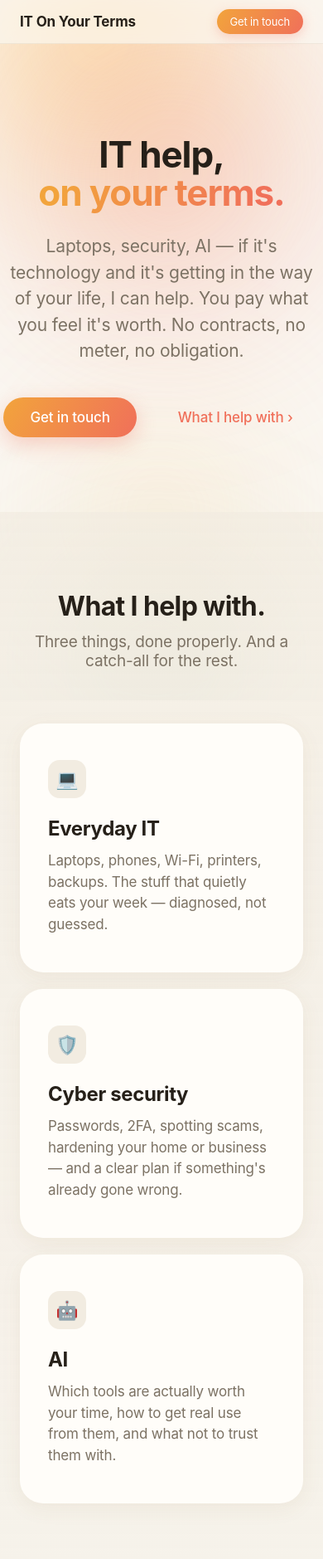
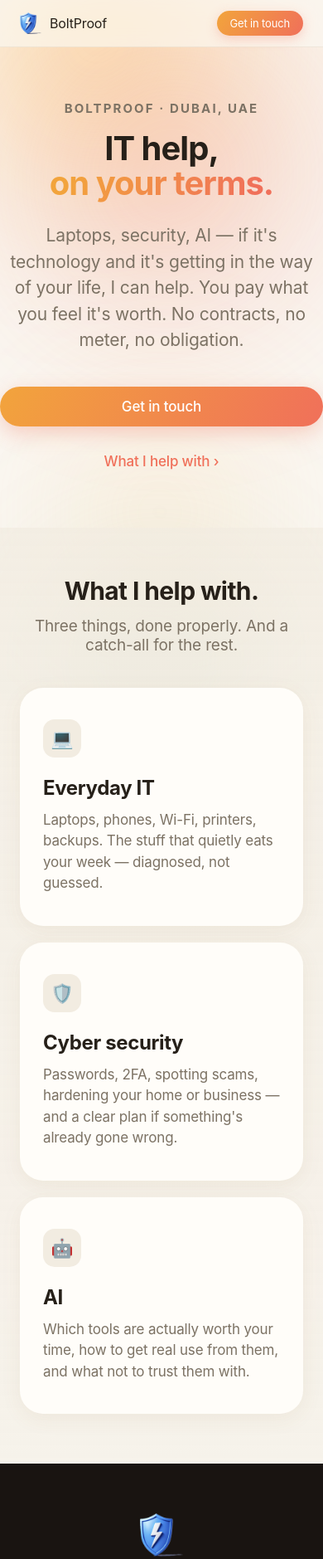
Before and after one commit to boltproof/it-on-your-terms, a plain HTML site: page index.html in a window 390 px wide. Shown: the top 1879 px of the page at 83% size. Drawn offline with Linux system fonts and the light colour scheme.

Commit message:
BoltProof branding: logo mark in nav, hero overline, section marks, footer; mobile spacing pass

```diff
--- a/index.html
+++ b/index.html
@@ -3,8 +3,8 @@
 <head>
 <meta charset="utf-8">
 <meta name="viewport" content="width=device-width, initial-scale=1">
-<title>IT On Your Terms</title>
-<meta name="description" content="Corporate tech by day. Your IT problems by choice. Laptops, security, AI — you pay what you feel, no obligation.">
+<title>BoltProof — IT help, on your terms</title>
+<meta name="description" content="BoltProof — IT help on your terms. Corporate tech by day; your IT problems by choice. Laptops, security, AI — you pay what you feel, no obligation.">
 <link rel="icon" href="/assets/favicon.ico" type="image/x-icon">
 <link rel="apple-touch-icon" href="/assets/apple-touch-icon.png">
 <meta name="theme-color" content="#faf7f2">
@@ -57,7 +57,7 @@
   }
 
   .page { position: relative; z-index: 1; }
-  .wrap { max-width: var(--maxw); margin: 0 auto; padding: 0 24px; }
+  .wrap { max-width: var(--maxw); margin: 0 auto; padding: 0 28px; }
 
   /* nav */
   nav {
@@ -67,8 +67,10 @@
     background: rgba(250, 247, 242, 0.72);
     border-bottom: 1px solid rgba(140, 110, 70, 0.10);
   }
-  nav .wrap { display: flex; align-items: center; justify-content: space-between; height: 52px; }
-  nav .wordmark { font-size: 17px; font-weight: 650; letter-spacing: -0.01em; }
+  nav .wrap { display: flex; align-items: center; justify-content: space-between; height: 56px; }
+  nav .brand { display: flex; align-items: center; gap: 10px; text-decoration: none; color: var(--text); }
+  nav .brand img { width: 26px; height: 26px; display: block; }
+  nav .brand span { font-size: 17px; font-weight: 700; letter-spacing: -0.015em; }
   nav a.nav-cta {
     font-size: 13px; color: #fff; text-decoration: none; border-radius: 980px; padding: 7px 16px;
     background: linear-gradient(120deg, var(--warm), var(--coral));
@@ -76,8 +78,9 @@
   }
 
   /* hero */
-  .hero { text-align: center; padding: 110px 0 90px; }
-  .hero h1 { font-size: clamp(44px, 7vw, 80px); font-weight: 700; letter-spacing: -0.025em; line-height: 1.05; }
+  .hero { text-align: center; padding: 96px 0 80px; }
+  .hero .overline { font-size: 15px; font-weight: 650; letter-spacing: 0.14em; text-transform: uppercase; color: var(--muted); margin-bottom: 22px; }
+  .hero h1 { font-size: clamp(40px, 7vw, 76px); font-weight: 700; letter-spacing: -0.025em; line-height: 1.05; }
   .hero h1 span {
     background: linear-gradient(115deg, var(--warm) 10%, var(--coral) 90%);
     -webkit-background-clip: text; background-clip: text; color: transparent;
@@ -93,17 +96,17 @@
   .btn.ghost::after { content: " ›"; }
 
   /* sections */
-  section { padding: 96px 0; position: relative; }
+  section { padding: 88px 0; position: relative; }
   section.alt { background: linear-gradient(180deg, rgba(242, 236, 225, 0.75), rgba(242, 236, 225, 0.45)); }
   section.dark { background: var(--dark); color: var(--on-dark); }
-  .sec-head { text-align: center; margin-bottom: 64px; }
-  .sec-head h2 { font-size: clamp(32px, 4.6vw, 48px); font-weight: 700; letter-spacing: -0.02em; line-height: 1.1; }
-  .sec-head p { margin-top: 14px; font-size: 19px; color: var(--muted); }
+  .sec-head { text-align: center; margin-bottom: 56px; }
+  .sec-head .mark { width: 52px; height: 52px; margin: 0 auto 18px; display: block; }
+  .sec-head h2 { font-size: clamp(30px, 4.6vw, 46px); font-weight: 700; letter-spacing: -0.02em; line-height: 1.1; }
+  .sec-head p { margin-top: 14px; font-size: 19px; color: var(--muted); max-width: 620px; margin-left: auto; margin-right: auto; }
   section.dark .sec-head p { color: var(--muted-dark); }
 
   /* tiles */
   .trio { display: grid; grid-template-columns: repeat(3, 1fr); gap: 20px; }
-  @media (max-width: 760px) { .trio { grid-template-columns: 1fr; } }
   .tile { background: var(--card); border-radius: 28px; padding: 44px 34px; min-height: 300px;
     box-shadow: 0 6px 24px rgba(140, 100, 50, 0.08); }
   .tile h3 { font-size: 24px; font-weight: 700; letter-spacing: -0.015em; }
@@ -113,20 +116,20 @@
 
   /* steps */
   .steps { display: grid; grid-template-columns: repeat(3, 1fr); gap: 20px; }
-  @media (max-width: 760px) { .steps { grid-template-columns: 1fr; } }
   .step { padding: 8px 26px; }
   .step .n { font-size: 60px; font-weight: 700; letter-spacing: -0.03em; color: rgba(247, 242, 234, 0.20); }
   .step h3 { font-size: 24px; font-weight: 700; margin-top: 14px; letter-spacing: -0.015em; }
   .step p { margin-top: 10px; font-size: 17px; color: var(--muted-dark); line-height: 1.5; }
 
   /* pay */
-  .pay { text-align: center; padding: 104px 0; }
-  .pay h2 { font-size: clamp(36px, 5vw, 56px); font-weight: 700; letter-spacing: -0.025em; line-height: 1.08; }
+  .pay { text-align: center; padding: 96px 0; }
+  .pay .mark { width: 64px; height: 64px; margin: 0 auto 24px; display: block; }
+  .pay h2 { font-size: clamp(34px, 5vw, 54px); font-weight: 700; letter-spacing: -0.025em; line-height: 1.08; }
   .pay p { margin: 24px auto 0; max-width: 580px; font-size: 20px; line-height: 1.5; color: var(--muted); }
+  .pay .sign { margin-top: 28px; font-size: 15px; font-weight: 700; letter-spacing: 0.12em; text-transform: uppercase; color: var(--muted); }
 
   /* contact */
   .contact { display: grid; grid-template-columns: 1fr 1fr; gap: 20px; }
-  @media (max-width: 760px) { .contact { grid-template-columns: 1fr; } }
   .c-card { background: var(--card); border-radius: 28px; padding: 40px 34px; text-decoration: none; color: inherit; display: block;
     box-shadow: 0 6px 24px rgba(140, 100, 50, 0.08); }
   .c-card .k { display: block; font-size: 30px; margin-bottom: 18px; }
@@ -138,6 +141,26 @@
   /* footer */
   footer { position: relative; background: rgba(242, 236, 225, 0.7); padding: 40px 0; }
   footer .wrap { display: flex; justify-content: space-between; gap: 16px; flex-wrap: wrap; font-size: 13px; color: var(--muted); }
+  footer .f-brand { display: flex; align-items: center; gap: 8px; font-weight: 700; color: var(--text); }
+  footer .f-brand img { width: 18px; height: 18px; }
+
+  /* ---------- mobile ---------- */
+  @media (max-width: 760px) {
+    .wrap { padding: 0 24px; }
+    .hero { padding: 64px 0 56px; }
+    .hero .overline { margin-bottom: 18px; }
+    section { padding: 60px 0; }
+    .sec-head { margin-bottom: 40px; }
+    .trio { grid-template-columns: 1fr; }
+    .steps { grid-template-columns: 1fr; }
+    .tile { min-height: 0; padding: 38px 28px; }
+    .step { padding: 8px 20px; }
+    .contact { grid-template-columns: 1fr; }
+    .c-card { padding: 34px 28px; }
+    .pay { padding: 72px 0; }
+    .hero .btns { flex-direction: column; align-items: stretch; }
+    .hero .btn { text-align: center; }
+  }
 </style>
 </head>
 <body>
@@ -153,12 +176,13 @@
 
 <nav>
   <div class="wrap">
-    <span class="wordmark">IT On Your Terms</span>
+    <a class="brand" href="#top"><img src="/assets/logo-128.png" alt="BoltProof logo">BoltProof</a>
     <a class="nav-cta" href="#contact">Get in touch</a>
   </div>
 </nav>
 
-<header class="hero wrap">
+<header class="hero wrap" id="top">
+  <p class="overline">BoltProof · Dubai, UAE</p>
   <h1>IT help,<br><span>on your terms.</span></h1>
   <p class="sub">
     Laptops, security, AI — if it's technology and it's getting in the way of your life, I can help.
@@ -199,6 +223,7 @@
 <section class="dark" id="how">
   <div class="wrap">
     <div class="sec-head">
+      <img class="mark" src="/assets/logo-128.png" alt="BoltProof">
       <h2>How it works.</h2>
       <p>Three steps. The last one is deliberately soft.</p>
     </div>
@@ -224,8 +249,10 @@
 
 <section class="pay">
   <div class="wrap">
+    <img class="mark" src="/assets/logo-128.png" alt="BoltProof">
     <h2>No obligation.<br>That's the point.</h2>
     <p>I have a normal corporate tech career. This is the part of the week I choose — because helping is the bit I actually like. Whatever you send, it keeps this a thing I get to do.</p>
+    <p class="sign">BoltProof</p>
   </div>
 </section>
 
@@ -254,8 +281,8 @@
 
 <footer>
   <div class="wrap">
-    <div>IT On Your Terms · Dubai, UAE</div>
-    <div>No fine print. No spam, ever.</div>
+    <span class="f-brand"><img src="/assets/logo-128.png" alt="BoltProof">BoltProof · Dubai, UAE</span>
+    <span>IT on your terms — no fine print, no spam, ever</span>
   </div>
 </footer>
 
```
Also changed, not shown: assets/BoltProof Original Logo.png (added), assets/logo-512.png (added), assets/logo.png (added), llms.txt.
